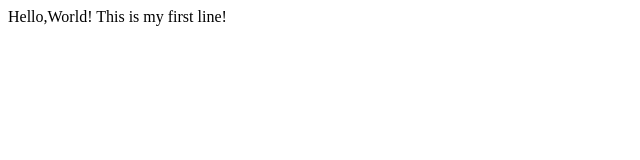
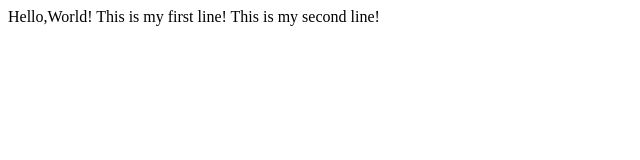
Before and after one commit to srikanthpanuganti/lecture1, a plain HTML site: page index.html in a window 1280 px wide. Shown: the whole page, without its empty margins (0-640 px from the left). Drawn offline with Linux system fonts and the light colour scheme.

Commit message:
added a line feature branch

```diff
--- a/index.html
+++ b/index.html
@@ -7,5 +7,6 @@
                 </head>
                 <body>
                         Hello,World! This is my first line!
+                        This is my second line!
                 </body>
         </html>
```
